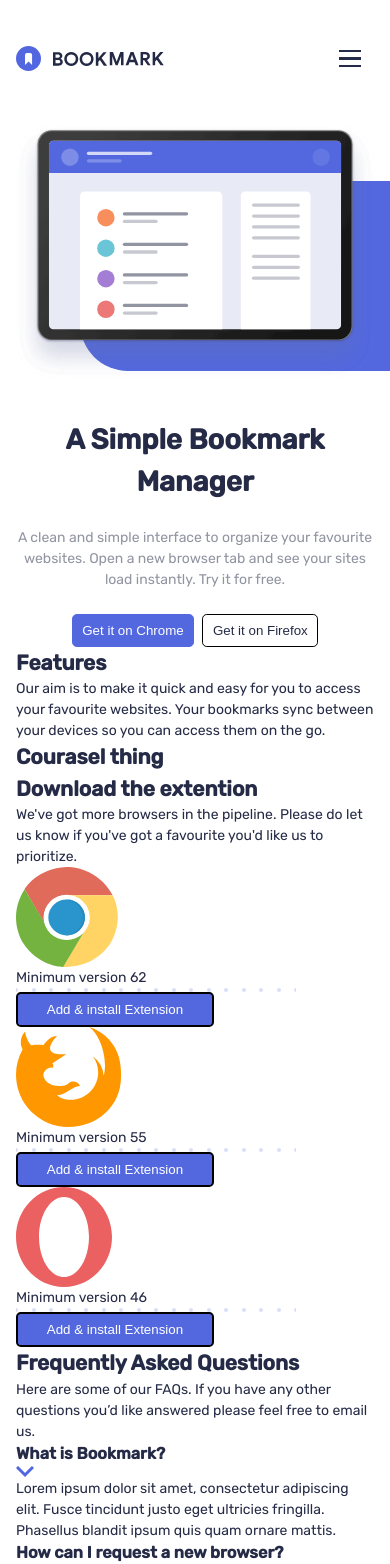
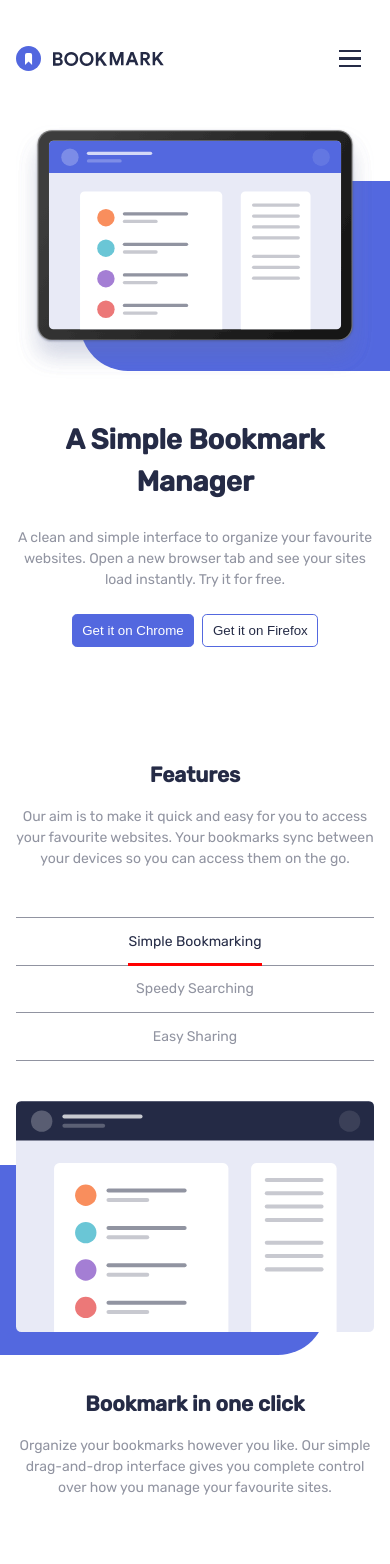
Before and after one commit to mangalisoQoshe/Bookmark-Landing-page, a React (Vite) app: page / in a window 390 px wide. Shown: the top 1564 px of the page. Built offline with nearby package versions, Linux system fonts and the light colour scheme.

Commit message:
add mobile css styles from featues to footer

```diff
--- /dev/null
+++ b/src/assets/components/Carousel.jsx
@@ -0,0 +1,103 @@
+import styles from "./Carousel.module.css";
+
+function Carousel({ active }) {
+  let content;
+  switch (active) {
+    case "bookmarking":
+      content = (
+        <div className={styles.content}>
+          <p className={`${styles.option}`}>
+            <span className={styles.active}>Simple Bookmarking</span>
+          </p>
+
+          <p className={styles.option}>Speedy Searching</p>
+          <p className={styles.option}>Easy Sharing</p>
+          <div className={styles["content-2"]}>
+            <div className={`illustration ${styles["illustration"]}`}>
+              <img
+                className={`hero-img ${styles["hero-img"]}`}
+                src="/illustration-features-tab-1.svg"
+                alt="illustration hero image"
+              />
+              <div className={`blue-thing ${styles["blue-thing"]}`}></div>
+            </div>
+            <h2>Bookmark in one click</h2>
+            <p className={styles["bookmark-p"]}>
+              Organize your bookmarks however you like. Our simple drag-and-drop
+              interface gives you complete control over how you manage your
+              favourite sites.
+            </p>
+            <button className={styles["more-info"]}>More Info</button>
+          </div>
+        </div>
+      );
+
+      break;
+
+    case "searching":
+      content = (
+        <div className={styles.content}>
+          <p className={styles.option}>Simple Bookmarking</p>
+          <p className={styles.option}>
+            <span className={styles.active}> Speedy Searching</span>
+          </p>
+          <p className={styles.option}>Easy Sharing</p>
+          <div className={styles["content-two"]}>
+            <div className={`illustration ${styles["illustration"]}`}>
+              <img
+                className={`hero-img ${styles["hero-img"]}`}
+                src="/illustration-features-tab-2.svg"
+                alt="illustration hero image"
+              />
+              <div className={`blue-thing ${styles["blue-thing"]}`}></div>
+            </div>
+            <h2>Intelligent search</h2>
+            <p className={styles["bookmark-p"]}>
+              Our powerful search feature will help you find saved sites in no
+              time at all. No need to trawl through all of your bookmarks.
+            </p>
+            <button className={styles["more-info"]}>More Info</button>
+          </div>
+        </div>
+      );
+
+      break;
+
+    case "sharing":
+      content = (
+        <div className={styles.content}>
+          <p className={styles.option}>Simple Bookmarking</p>
+
+          <p className={styles.option}>Speedy Searching</p>
+          <p className={styles.option}>
+            <span className={styles.active}>Easy Sharing</span>
+          </p>
+          <div className={styles["content-2"]}>
+            <div className={`illustration ${styles["illustration"]}`}>
+              <img
+                className={`hero-img ${styles["hero-img"]}`}
+                src="/illustration-features-tab-3.svg"
+                alt="illustration hero image"
+              />
+              <div className={`blue-thing ${styles["blue-thing"]}`}></div>
+            </div>
+            <h2>Share your bookmarks</h2>
+            <p className={styles["bookmark-p"]}>
+              Easily share your bookmarks and collections with others. Create a
+              shareable link that you can send at the click of a button.
+            </p>
+            <button className={styles["more-info"]}>More Info</button>
+          </div>
+        </div>
+      );
+
+      break;
+
+    default:
+      break;
+  }
+
+  return <>{content}</>;
+}
+
+export default Carousel;
--- /dev/null
+++ b/src/assets/components/Carousel.module.css
@@ -0,0 +1,35 @@
+.content {
+  text-align: center;
+  margin-block: 3rem;
+}
+
+.illustration{
+    padding-bottom: 1rem;
+}
+
+.option {
+  padding-block: 0.8rem;
+  border-top: 0.1rem solid var(--greyishBlue);
+}
+
+.active{
+    padding-block: 0.8rem;
+    border-bottom: 0.2rem solid red;
+    color: var(--darkBlue);
+}
+.option:nth-child(3) {
+  border-bottom: 0.1rem solid var(--greyishBlue);
+}
+
+
+.blue-thing {
+  border-radius: 0 0 3rem 0;
+  top: 4rem;
+  left: -3rem;
+}
+.bookmark-p{
+    margin-top: 1rem;
+}
+.more-info {
+  display: none;
+}
--- a/src/assets/components/Extension.jsx
+++ b/src/assets/components/Extension.jsx
@@ -6,33 +6,36 @@ function Extension({ name }) {
   switch (name) {
     case "Chrome":
       value = (
-        <div>
-          <img src="/logo-chrome.svg" alt="chrome img" />
+        <div className={styles.card}>
+          <img src="/logo-chrome.svg" alt="chrome img" className={styles.brand} />
+          <h3 className={styles.heading}>Add to Chrome</h3>
           <p className={styles.version}>Minimum version 62</p>
-          <img src="/bg-dots.svg" alt="dots img" />
-          <button>Add & install Extension</button>
+          <img src="/bg-dots.svg" alt="dots img" className={styles.dots} />
+          <button className={styles.btn}>Add & install Extension</button>
         </div>
       );
       break;
 
     case "Firefox":
       value = (
-        <div>
-          <img src="/logo-firefox.svg" alt="firefox img" />
+        <div className={styles.card}>
+          <img src="/logo-firefox.svg" alt="firefox img" className={styles.brand}/>
+          <h3 className={styles.heading}>Add to Firefox</h3>
           <p className={styles.version}>Minimum version 55</p>
-          <img src="/bg-dots.svg" alt="dots img" />
-          <button>Add & install Extension</button>
+          <img src="/bg-dots.svg" alt="dots img" className={styles.dots}/>
+          <button className={styles.btn}>Add & install Extension</button>
         </div>
       );
       break;
 
     case "Opera":
       value = (
-        <div>
-          <img src="/logo-opera.svg" alt="opera img" />
+        <div className={styles.card}>
+          <img src="/logo-opera.svg" alt="opera img" className={styles.brand}/>
+          <h3 className={styles.heading}>Add to Opera</h3>
           <p className={styles.version}>Minimum version 46</p>
-          <img src="/bg-dots.svg" alt="dots img" />
-          <button>Add & install Extension</button>
+          <img src="/bg-dots.svg" alt="dots img" className={styles.dots} />
+          <button className={styles.btn}>Add & install Extension</button>
         </div>
       );
       break;
--- a/src/assets/components/Extension.module.css
+++ b/src/assets/components/Extension.module.css
@@ -0,0 +1,30 @@
+.card{
+
+    box-shadow: 2px 8px 13px rgba(0, 0, 0, 0.2);
+    border: 0.1rem solid rgba(0, 0, 0, 0.1);
+    border-radius: 0.5rem;
+    margin-top: 2rem;
+    width: 85%;
+    height: 22rem;
+    margin-inline: auto;
+}
+
+.brand{
+    margin-inline: auto;
+    margin-block: 2rem;
+}
+
+.version{
+    margin-bottom: 2.5rem;
+    margin-top: 0.7rem;
+
+}
+
+.dots{
+    margin-bottom: 1.5rem;
+    margin-inline: auto;
+}
+
+.btn:hover{
+    color: var(--softBlue);
+}
--- a/src/assets/components/Footer.jsx
+++ b/src/assets/components/Footer.jsx
@@ -1,5 +1,5 @@
 import styles from "./Footer.module.css";
-import Nav from "./Nav";
+
 
 function Footer() {
   return (
--- a/src/assets/components/Footer.module.css
+++ b/src/assets/components/Footer.module.css
@@ -0,0 +1,25 @@
+footer{
+    text-align: center;
+}
+
+.contact-us,
+.secondary-nav{
+    width: 100vw;
+    height: 300px;
+    position: relative;
+    padding-block: 2rem;
+    left:-16px;
+    color:white;
+
+}
+
+
+.contact-us{
+    background-color: var(--softBlue);
+
+}
+
+.secondary-nav{
+    background-color: var(--darkBlue);
+
+}
--- a/src/assets/components/Intro.jsx
+++ b/src/assets/components/Intro.jsx
@@ -3,13 +3,13 @@ import styles from "./Intro.module.css";
 function Intro() {
   return (
     <header>
-      <div className={styles["illustration"]}>
+      <div className={`illustration ${styles["illustration"]}`}>
         <img
-          className={styles["hero-img"]}
+          className={`hero-img ${styles["hero-img"]}`}
           src="/illustration-hero.svg"
           alt="illustration hero image"
         />
-        <div className={styles["blue-thing"]}></div>
+        <div className={`blue-thing ${styles["blue-thing"]}`}></div>
       </div>
       <div className={styles["intro-content"]}>
         <h1 className={styles["intro-heading"]}>A Simple Bookmark Manager</h1>
--- a/src/assets/components/Intro.module.css
+++ b/src/assets/components/Intro.module.css
@@ -1,22 +1,15 @@
 .illustration {
-  margin-block: 2.5rem;
-  position: relative;
+
 }
 
 .hero-img {
-  position: relative;
-  z-index: 1;
+
 }
 
 .blue-thing {
-  width: 100%;
-  height: 190px;
-  background-color: var(--softBlue);
-  border-radius: 3rem 0 0 3rem;
-  z-index: 0;
-  position: absolute;
-  top: 3.5rem;
-  left: 4rem;
+    border-radius: 3rem 0 0 3rem;
+    top: 3.5rem;
+    left: 4rem;
 }
 
 .intro-content{
@@ -24,13 +17,13 @@
 }
 
 .intro-txt{
-    color: var(--greyishBlue);
     margin-block: 1.5rem;
 }
 
 .btn{
     padding-inline: 0.6rem;
     border-width: 0.1rem;
+
 }
 .btn-1{
     margin-right: 0.5rem;
--- a/src/assets/components/Main.jsx
+++ b/src/assets/components/Main.jsx
@@ -1,10 +1,11 @@
+import Carousel from "./Carousel";
 import Extension from "./Extension";
 import styles from "./Main.module.css";
 
 function Main() {
   return (
     <main>
-      <section className={styles.featues}>
+      <section className={styles.features}>
         <h2>Features</h2>
         <p className={styles["features-p"]}>
           Our aim is to make it quick and easy for you to access your favourite
@@ -13,10 +14,10 @@ function Main() {
         </p>
       </section>
       <section>
-        <h1>Courasel thing</h1>
+        <Carousel active="bookmarking" />
       </section>
-      <section className={styles.download}>
-        <h2>Download the extention</h2>
+      <section className={styles.downloads}>
+        <h2 className={styles["downloads-heading"]}>Download the extention</h2>
         <p>
           We've got more browsers in the pipeline. Please do let us know if
           you've got a favourite you'd like us to prioritize.
@@ -26,31 +27,29 @@ function Main() {
         <Extension name="Opera" />
       </section>
       <section className={styles.questions}>
-        <h2>Frequently Asked Questions</h2>
-        <p>
+        <h2 className={styles["questions-heading"]}>
+          Frequently Asked Questions
+        </h2>
+        <p className={styles["questions-p"]}>
           Here are some of our FAQs. If you have any other questions you’d like
           answered please feel free to email us.
         </p>
-        <div className={styles["question-answe"]}>
-          <h3>
-            What is Bookmark?
-            <span>
+        <div className={styles["question-answer"]}>
+          <h3>What is Bookmark?</h3>
+          <span className={styles.arrow}>
             <img src="/icon-arrow.svg" alt="arrow icon" />
           </span>
-          </h3>
           <p className={styles.answer}>
             Lorem ipsum dolor sit amet, consectetur adipiscing elit. Fusce
             tincidunt justo eget ultricies fringilla. Phasellus blandit ipsum
             quis quam ornare mattis.
           </p>
         </div>
-        <div className={styles["question-answe"]}>
-          <h3>
-            How can I request a new browser?
-            <span>
+        <div className={styles["question-answer"]}>
+          <h3>How can I request a new browser?</h3>
+          <span className={styles.arrow}>
             <img src="/icon-arrow.svg" alt="arrow icon" />
           </span>
-          </h3>
           <p className={styles.answer}>
             Vivamus luctus eros aliquet convallis ultricies. Mauris augue massa,
             ultricies non ligula. Suspendisse imperdiet. Vivamus luctus eros
@@ -60,13 +59,11 @@ function Main() {
             imperdiet.
           </p>
         </div>
-        <div className={styles["question-answe"]}>
-          <h3>
-            Is there a mobile app?
-            <span>
+        <div className={styles["question-answer"]}>
+          <h3>Is there a mobile app?</h3>
+          <span className={styles.arrow}>
             <img src="/icon-arrow.svg" alt="arrow icon" />
           </span>
-          </h3>
           <p className={styles.answer}>
             Vivamus luctus eros aliquet convallis ultricies. Mauris augue massa,
             ultricies non ligula. Suspendisse imperdiet. Vivamus luctus eros
@@ -76,13 +73,11 @@ function Main() {
             imperdiet.
           </p>
         </div>
-        <div className={styles["question-answe"]}>
-          <h3>
-            What about other Chromium browsers?
-            <span>
+        <div className={styles["question-answer"]}>
+          <h3>What about other Chromium browsers?</h3>
+          <span className={styles.arrow}>
             <img src="/icon-arrow.svg" alt="arrow icon" />
           </span>
-          </h3>
           <p className={styles.answer}>
             Integer condimentum ipsum id imperdiet finibus. Vivamus in placerat
             mi, at euismod dui. Aliquam vitae neque eget nisl gravida
@@ -90,7 +85,9 @@ function Main() {
           </p>
         </div>
       </section>
-      <button>More Info</button>
+       <div className={styles["btn-container"]}>
+       <button className={styles.btn}>More Info</button>
+       </div>
     </main>
   );
 }
--- a/src/assets/components/Main.module.css
+++ b/src/assets/components/Main.module.css
@@ -0,0 +1,60 @@
+main{
+    margin-top: 7rem;
+}
+
+.features{
+    text-align: center;
+}
+
+.features-p{
+    margin-block: 1rem;
+}
+
+.downloads{
+    padding-block: 4rem;
+    text-align: center;
+}
+
+.downloads-heading{
+    margin-bottom: 1.5rem;
+}
+
+.questions-heading{
+    text-align: center;
+    margin-bottom: 1.5rem;
+}
+
+
+
+.questions-p{
+    text-align: center;
+    margin-bottom: 3.5rem;
+}
+
+
+
+.question-answer{
+    display: flex;
+    justify-content: flex-start;
+    padding-block: 1.5rem;
+    border-top: 0.1rem solid var(--greyishBlue);
+}
+
+.question-answer:hover{
+    cursor: pointer;
+    color: var(--softRed);
+}
+.arrow{
+    display:inline;
+    margin-left: auto;
+}
+
+.answer{
+    display: none;
+}
+
+.btn-container{
+    display: flex;
+    justify-content: center;
+    margin-block: 2rem;
+}
--- a/src/index.css
+++ b/src/index.css
@@ -115,6 +115,10 @@ body {
   font-size: var(--txtFs);
 }
 
+p{
+  color: var(--greyishBlue);
+}
+
 /* Buttons */
 
 button {
@@ -122,6 +126,7 @@ button {
   border-radius: 0.3rem;
   color: white;
   background-color: var(--softBlue);
+  border-color:var(--softBlue) ;
   border-style: solid;
   border-width: 0.167rem;
 }
@@ -131,3 +136,24 @@ button:hover {
 
   cursor: pointer;
 }
+
+
+.illustration {
+  margin-block: 2.5rem;
+  position: relative;
+}
+
+.hero-img {
+  position: relative;
+  z-index: 1;
+}
+
+.blue-thing {
+  width: 100%;
+  height: 190px;
+  background-color: var(--softBlue);
+
+  z-index: 0;
+  position: absolute;
+
+}
```
Also changed, not shown: src/App.css (line endings or trailing spaces). Lines whose indentation alone changed are shown as unchanged.
